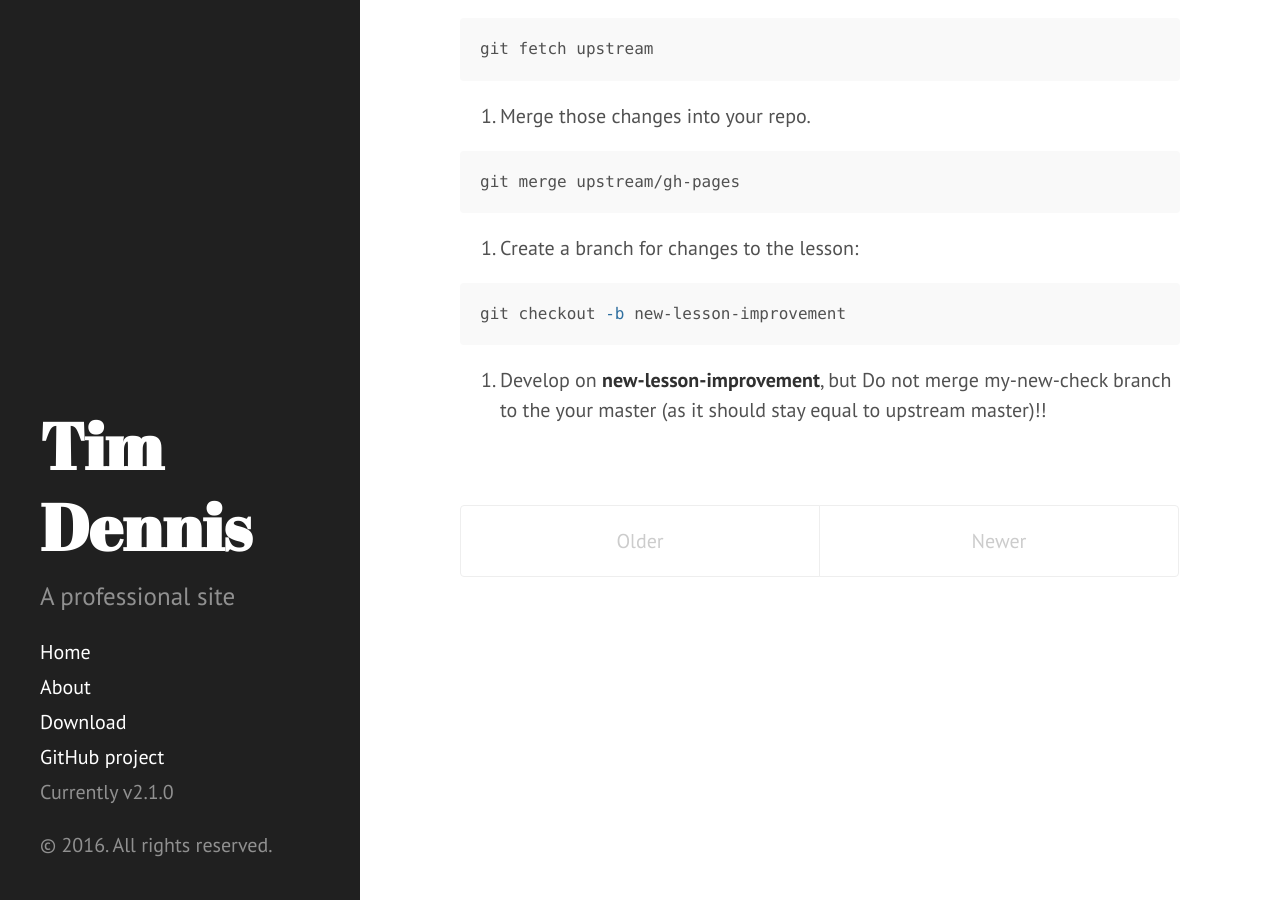
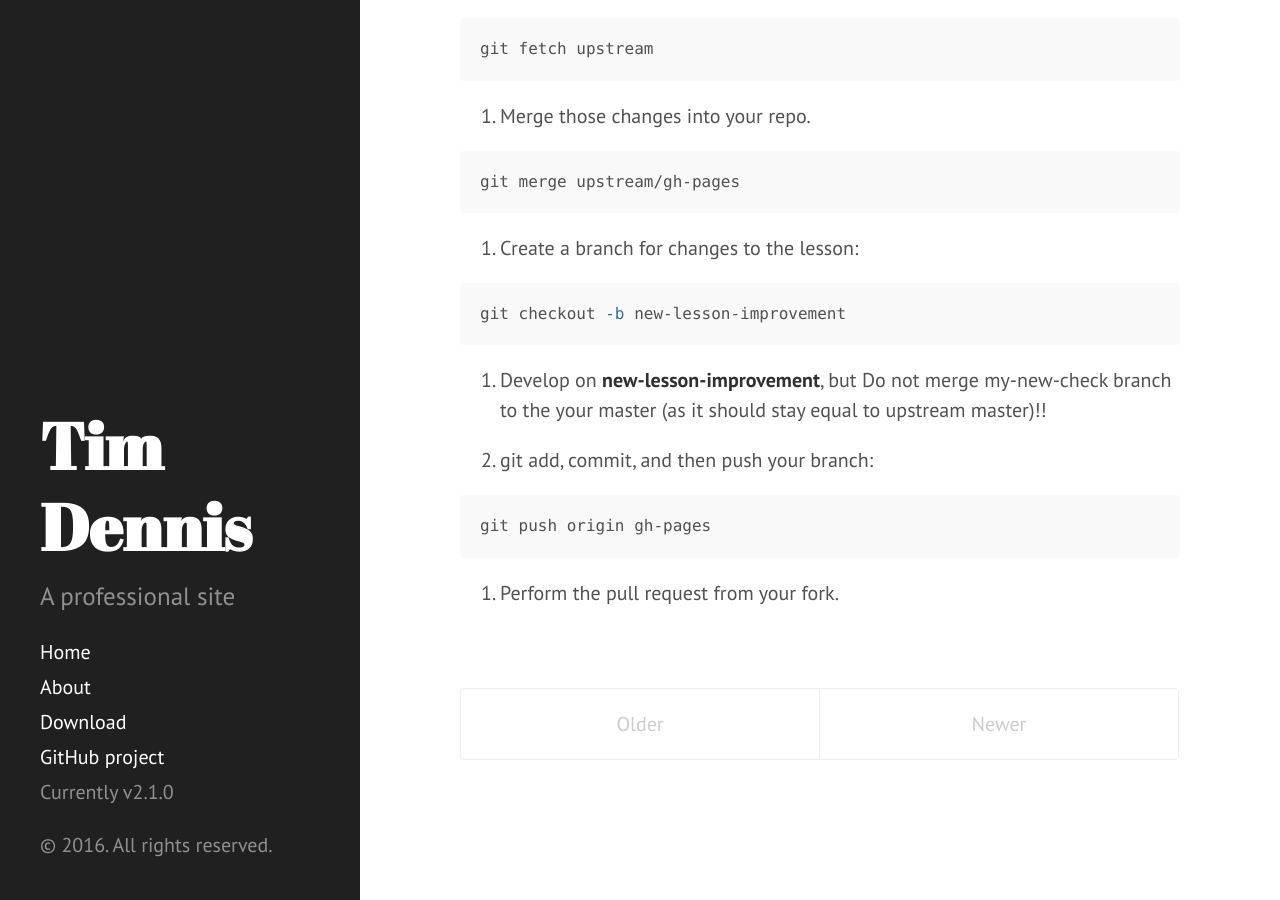
Before and after one commit to jt14den/jt14den.github.io, a Jekyll site: the page built from index.html, in a window 1280 px wide and 900 px high, scrolled down 1078 px. Built offline with Jekyll 4.4.1, drawn with Linux system fonts in a browser that asks for light colours; Markdown is read by kramdown in place of the engine named in the settings; the list of posts is cut into pages by our own code.

Commit message:
adding entries

````diff
--- a/_posts/2016-07-25-contributing-carpentries.md
+++ b/_posts/2016-07-25-contributing-carpentries.md
@@ -56,3 +56,11 @@ git checkout -b new-lesson-improvement
 ```
 
 5. Develop on **new-lesson-improvement**, but Do not merge my-new-check branch to the your master (as it should stay equal to upstream master)!!
+
+6. git add, commit, and then push your branch:
+
+```bash
+git push origin gh-pages
+```
+
+7. Perform the pull request from your fork.
````
